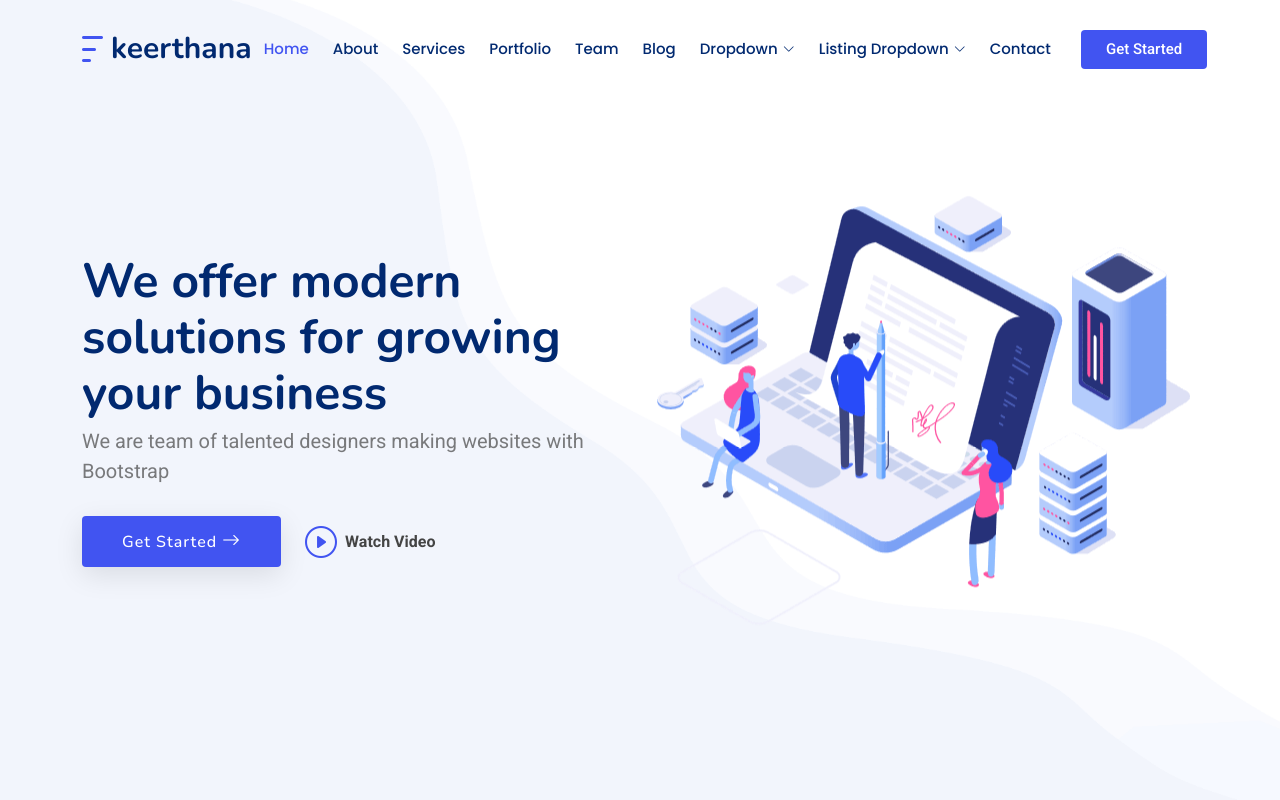
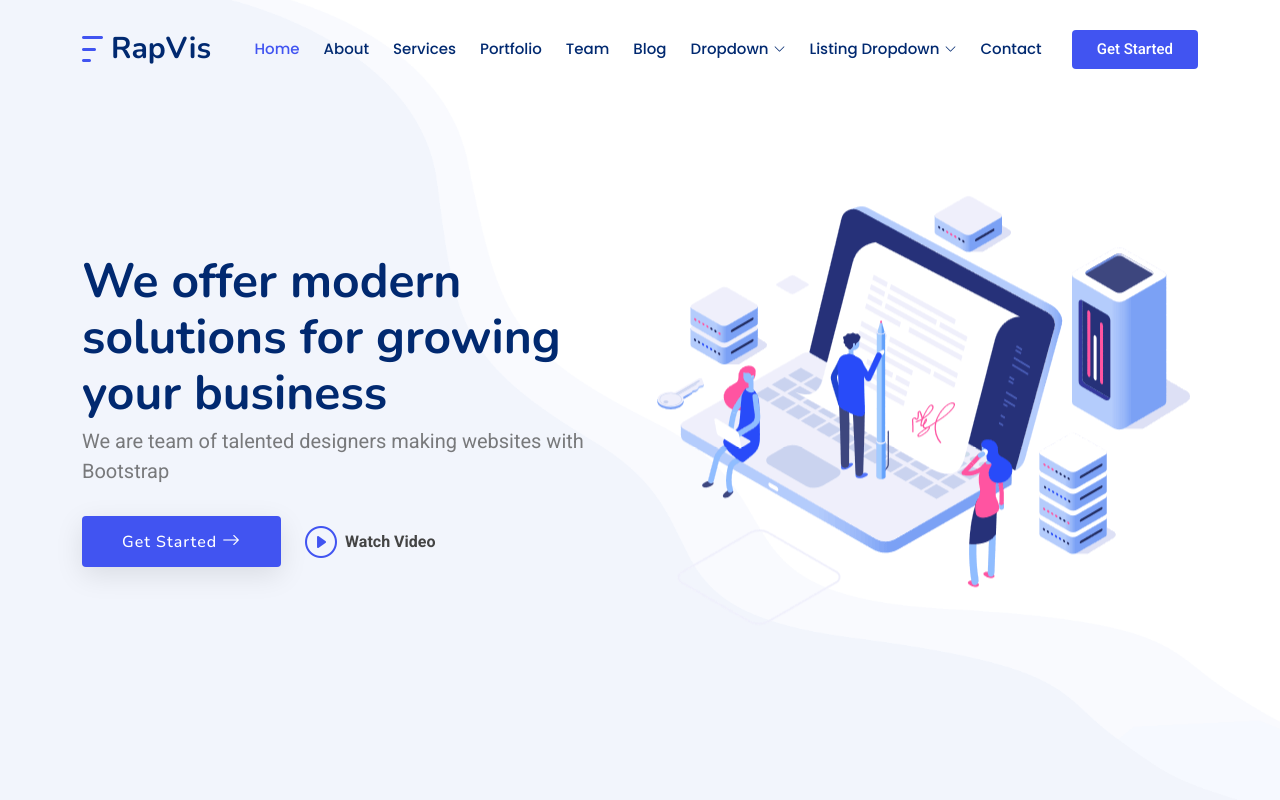
Before and after one commit to Toxicarun/RAPVIS, a plain HTML site: page index.html in a window 1280 px wide. Shown: the top 800 px of the page. Drawn offline with nearby package versions, Linux system fonts and the light colour scheme.

Commit message:
headerchange

```diff
--- a/index.html
+++ b/index.html
@@ -44,7 +44,7 @@
       <a href="index.html" class="logo d-flex align-items-center me-auto">
         <!-- Uncomment the line below if you also wish to use an image logo -->
         <img src="assets/img/logo.png" alt="">
-        <h1 class="sitename">keerthana </h1>
+        <h1 class="sitename">RapVis </h1>
       </a>
 
       <nav id="navmenu" class="navmenu">
```
